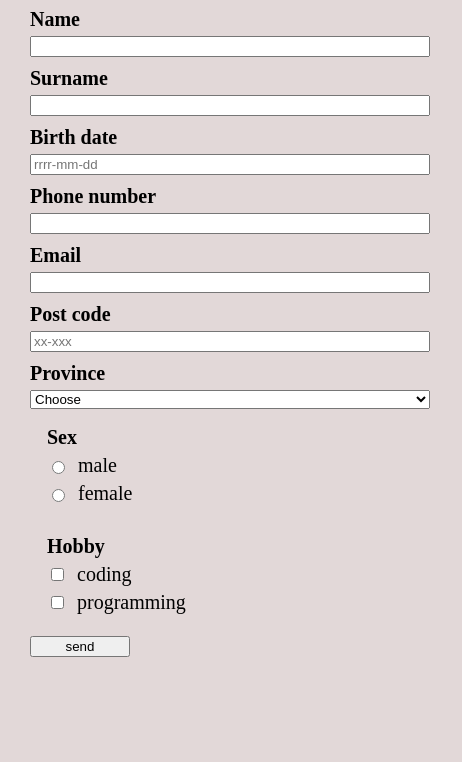
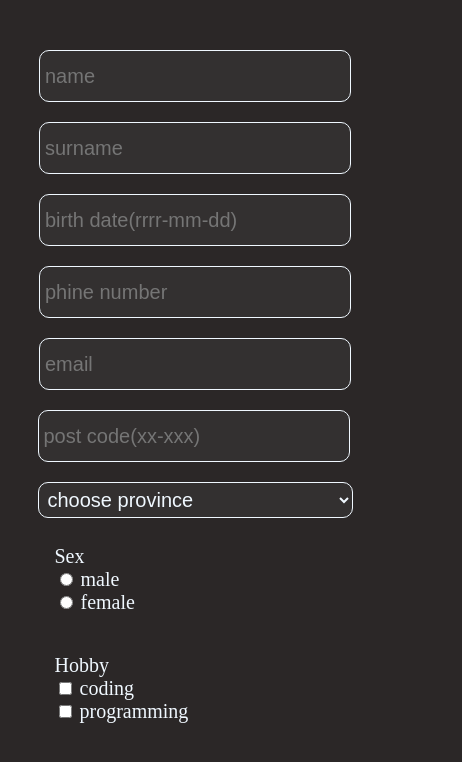
Before and after one commit to LucasPazu/Form_Validator, a website: page index.html in a window 390 px wide. Shown: the whole page, 462 px wide, since content can reach past the window. Drawn offline with Linux system fonts and the light colour scheme.

Commit message:
Implement better layout with media queries

```diff
--- a/index.html
+++ b/index.html
@@ -9,39 +9,38 @@
 </head>
 <body>
     <form class="form" action="" method="post">
+
+        <div class="form-basic-info left">
             <div class="form-row">
-            <label class="label" for="form-name">Name</label>
-            <input  class="custom-input"type="text" id="form-name" placeholder="" required>
+                <input  class="custom-input"type="text" id="form-name" placeholder="name" required>
             </div>
             <div class="form-row">
-            <label class="label" for="form-surname">Surname</label>
-            <input  class="custom-input"type="text" id="form-surname" placeholder="" required>
+                <input  class="custom-input"type="text" id="form-surname" placeholder="surname" required>
             </div>
             <div class="form-row">
-            <label class="label" for="form-birth-date"">Birth date</label>
-            <input  class="custom-input"type="text" id="form-birth-date" pattern="^\d{4}\-\d{2}\-\d{2}$" placeholder="rrrr-mm-dd" required>
+                <input  class="custom-input"type="text" id="form-birth-date" pattern="^\d{4}\-\d{2}\-\d{2}$" placeholder="birth date(rrrr-mm-dd)" required>
             </div>
             <div class="form-row">
-            <label class="label" for="form-phone-number"">Phone number</label>
-            <input  class="custom-input"type="text" id="form-phone-number" pattern="^\d{9}$" placeholder="" required>
+                <input  class="custom-input"type="text" id="form-phone-number" pattern="^\d{9}$" placeholder="phine number" required>
             </div>
             <div class="form-row">
-                <label class="label" for="form-email"">Email</label>
-                <input  class="custom-input"type="email" id="form-email" placeholder="" required>
+                <input  class="custom-input"type="email" id="form-email" placeholder="email" required>
+            </div>
+        </div>
+
+        <div class="form-basic-info right">
+            <div class="form-row">
+                <input  class="custom-input"type="text" id="form-post-code" pattern="^\d{2}\-\d{3}$" placeholder="post code(xx-xxx)" required>
             </div>
             <div class="form-row">
-            <label class="label" for="form-post-code"">Post code</label>
-            <input  class="custom-input"type="text" id="form-post-code" pattern="^\d{2}\-\d{3}$" placeholder="xx-xxx" required>
-        </div>
-        <div class="form-row">
-            <label class="label" for="form-sex"">Province</label>
-            <select class="custom-input">
-                <option value="">Choose</option>
+                <select class="custom-input custom-select">
+                    <option value="">choose province</option>
                     <option value="Podlaskie">Podlaskie</option>
                 </select>
             </div>
 
-        <fieldset class="form-row">
+
+            <fieldset class="form-row form-box">
                     <label class="label" for="form-sex"">Sex</label>
                     <div class="input-box">
                         <input type="radio" name="sex" value="male" required>
@@ -52,7 +51,8 @@
                         <span>female</span>
                     </div>
                 </fieldset>
-        <fieldset class="form-row">
+
+            <fieldset class="form-row form-box">
                 <label class="label" for="form-hobby"">Hobby</label>
                 <div class="input-box">
                     <input type="checkbox" name="coding" >
@@ -63,10 +63,9 @@
                     <span>programming</span>
                 </div>
             </fieldset>
+        </div>
 
-        <div class="form-row">
-            <input class="submit-btn" type="submit" value="send">
-        </div>
+
     </form>
 </body>
 </html>
--- a/scss/style.scss
+++ b/scss/style.scss
@@ -7,45 +7,85 @@ html {
 
 body {
     box-sizing: inherit;
-    background-color: rgb(226, 216, 216);
+    background-color: rgb(43, 39, 39);
     font-size: 2rem;
-    margin-left: 3rem;
 }
 
-.form:not(:last-child) {
-    margin-bottom: 2rem;
+.form {
+    display: flex;
+    flex-wrap: wrap;
+    justify-content: center;
+
+    @media (max-width: 1000px) {
+        flex-direction: column;
+        flex-wrap: nowrap;
+        align-items: center;
     }
-.form-row {
+
+    width: 60%;
+    @media (max-width: 1600px) {
+        width: 100%;
+    }
+    margin: 5rem auto;
+
+    color: aliceblue;
+
+    .form-basic-info {
         display: flex;
         flex-direction: column;
+        @media (max-width: 1000px) {
+            align-items: left;
+        }
+
+        .custom-input {
             width: 40rem;
+            @media (max-width: 1000px) {
+                width: 30rem;
+            }
+            line-height: 2;
 
-    border: none;
+            font-size: 2rem;
+            padding: .5rem .5rem;
+
+            outline: none;
+            border: 1.5px solid aliceblue;
+            background-color: rgb(51, 48, 48);
+            border-radius: 1rem;
+            color: aliceblue;
 
             &:not(:last-child) {
                 margin-bottom: 1rem;
             }
-
-    .label {
-        margin-bottom: .5rem;
-        font-weight: bold;
         }
 
-    .input-box {
-        display: flex;
-        align-items: center;
-
-        &:not(:last-child) {
-            margin-bottom: .5rem;
-        }
-
-        span {
-            margin-left: 1rem;
+        .custom-select {
+            width: 41.5rem;
+            @media (max-width: 1000px) {
+                width: 31.5rem;
             }
         }
 
-    .submit-btn {
-        width: 10rem;
-        cursor: pointer;
+        .form-row {
+            margin-bottom: 2rem;
+        }
+
+        .form-box {
+            border: none;
+            @media (max-width: 1000px) {
+                display: flex;
+                flex-direction: column;
+                justify-content: center;
             }
         }
+
+    }
+
+    .right {
+        margin-left: 10rem;
+        @media (max-width: 1000px) {
+            margin-left: 0;
+        }
+    }
+
+
+}
```
Also changed, not shown: css/style.css. Lines whose indentation alone changed are shown as unchanged.
